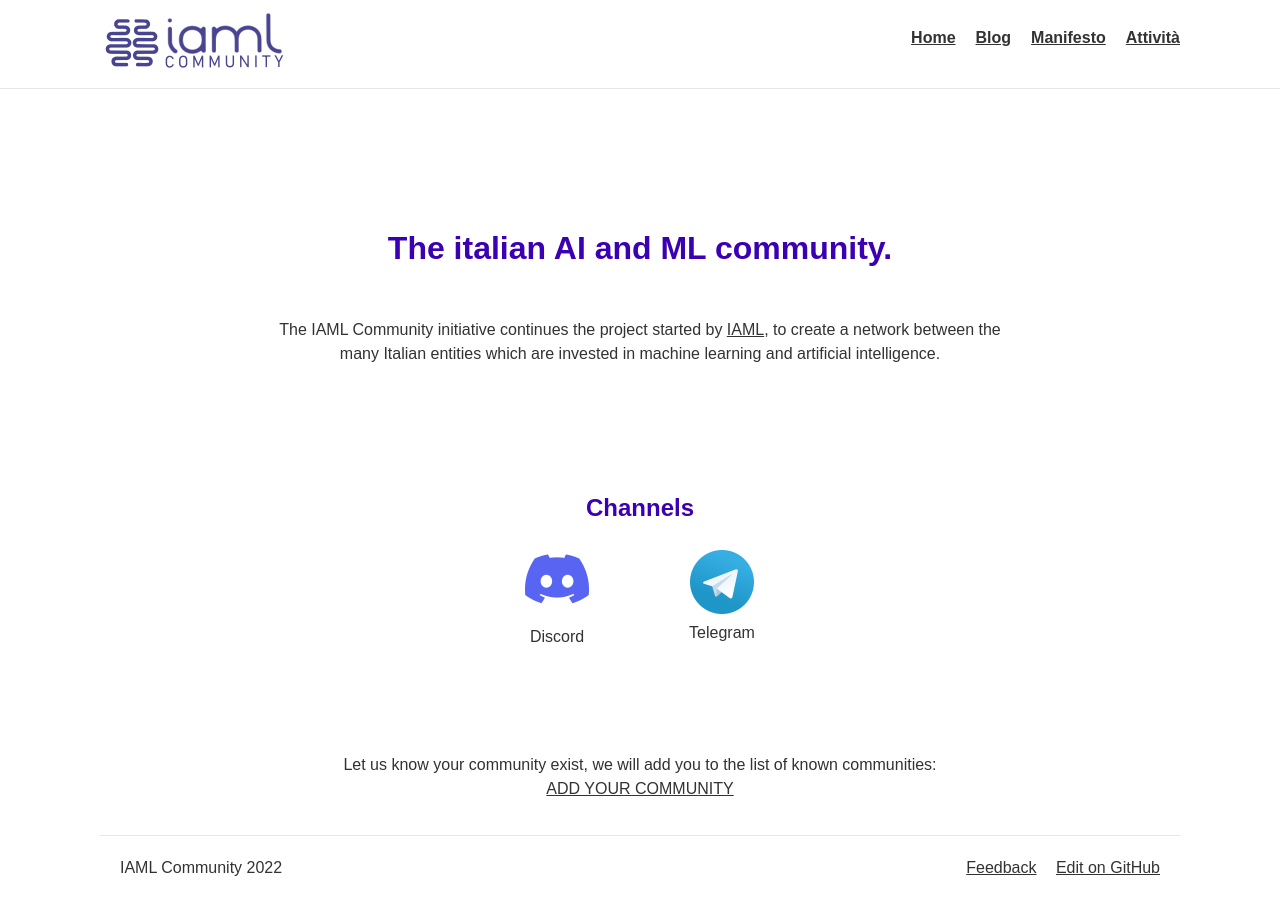
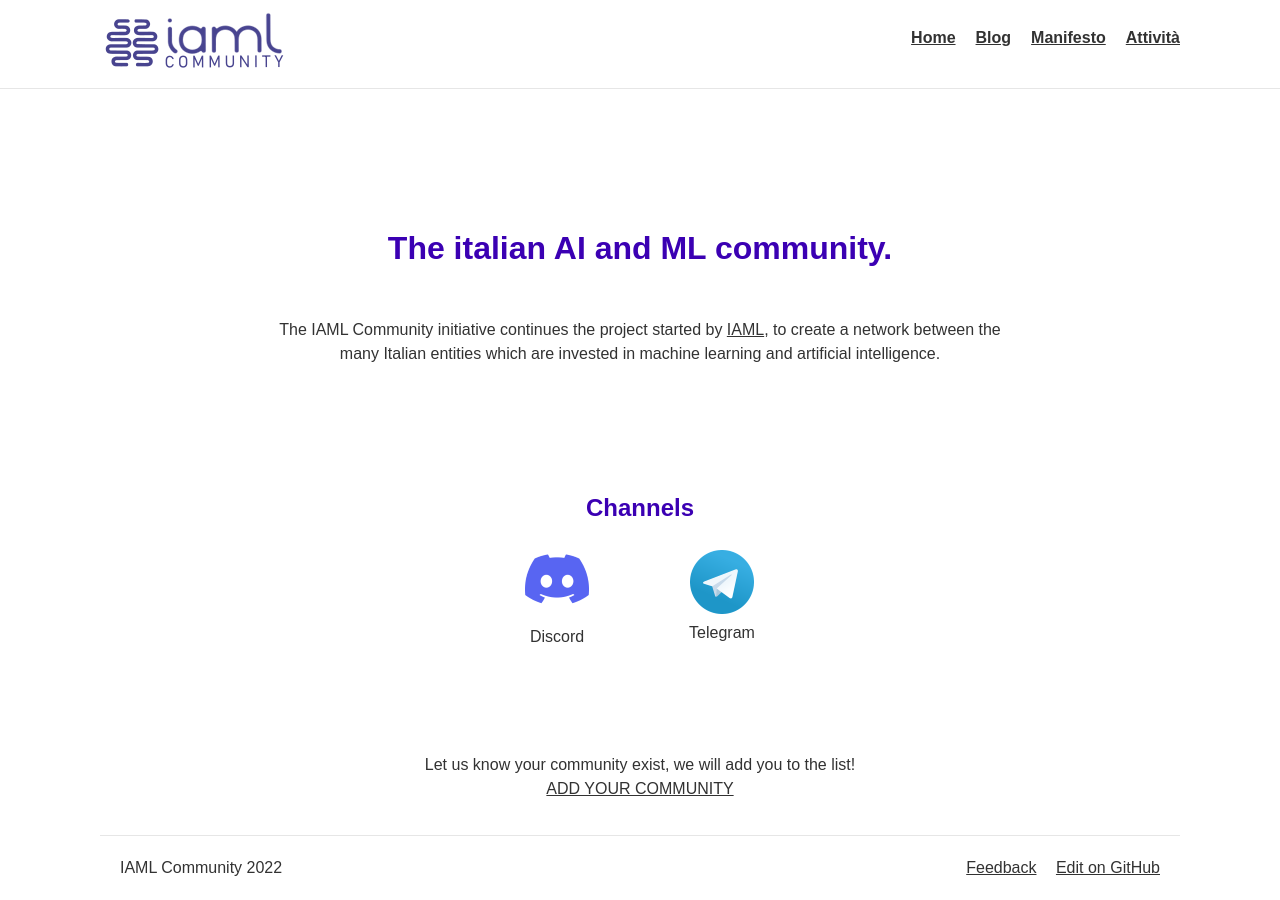
Before and after one commit to iaml-it/community.iaml.it, a Jekyll site: the page built from index.md, in a window 1280 px wide. Built offline with Jekyll 4.4.1, drawn with Linux system fonts in a browser that asks for light colours.

Commit message:
Update index.md

```diff
--- a/index.md
+++ b/index.md
@@ -35,7 +35,7 @@ title: IAML Community
 
 <br><br><br>
 
-<div class="content-box-h">
-  Let us know your community exist, we will add you to the list of known communities:
+<div class="content-box-h" style="text-align: center;">
+  Let us know your community exist, we will add you to the list!<br>
   <a href="https://forms.gle/4AUNUpyt5WignEYm6">ADD YOUR COMMUNITY</a>
 </div>
```
